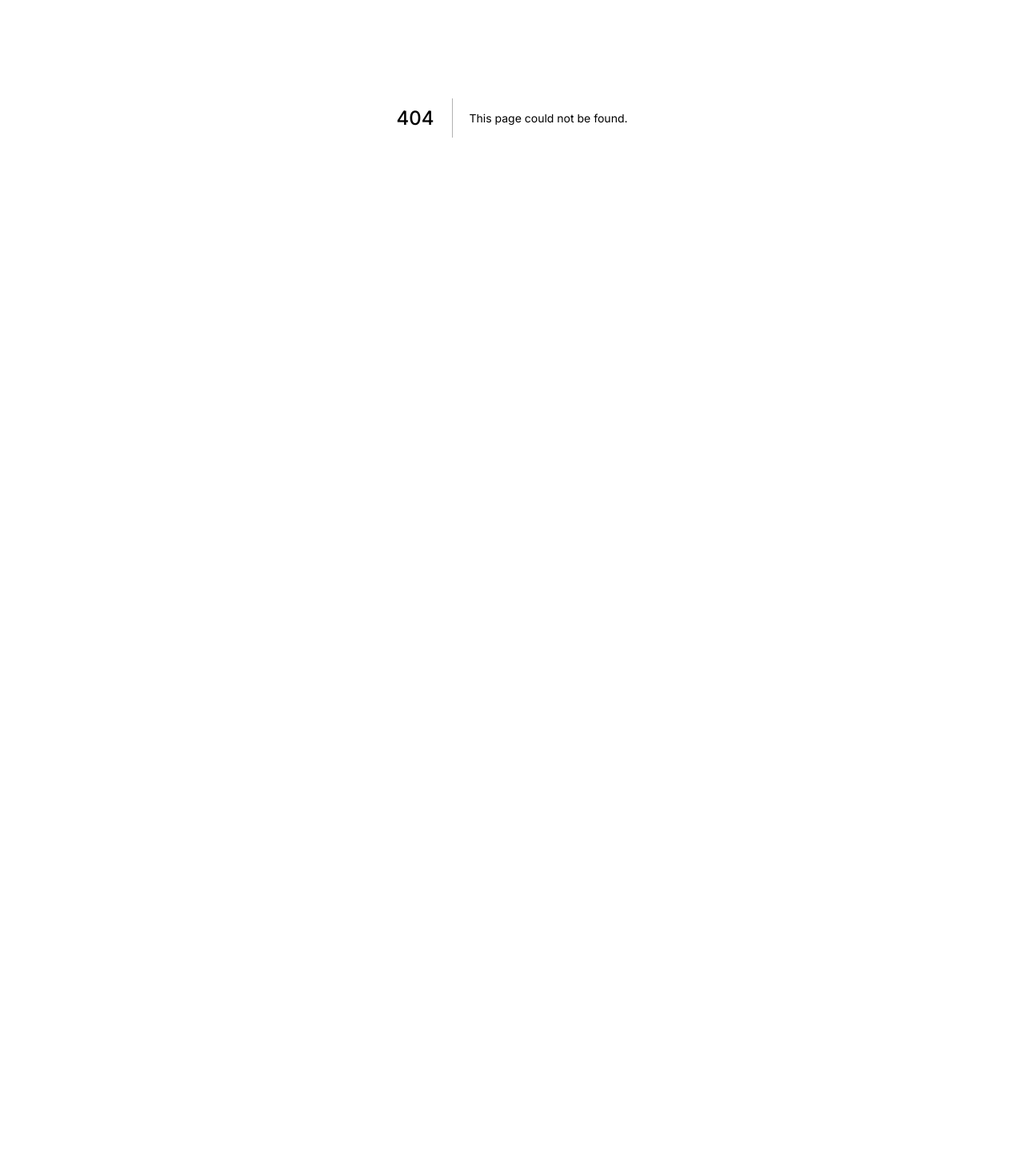
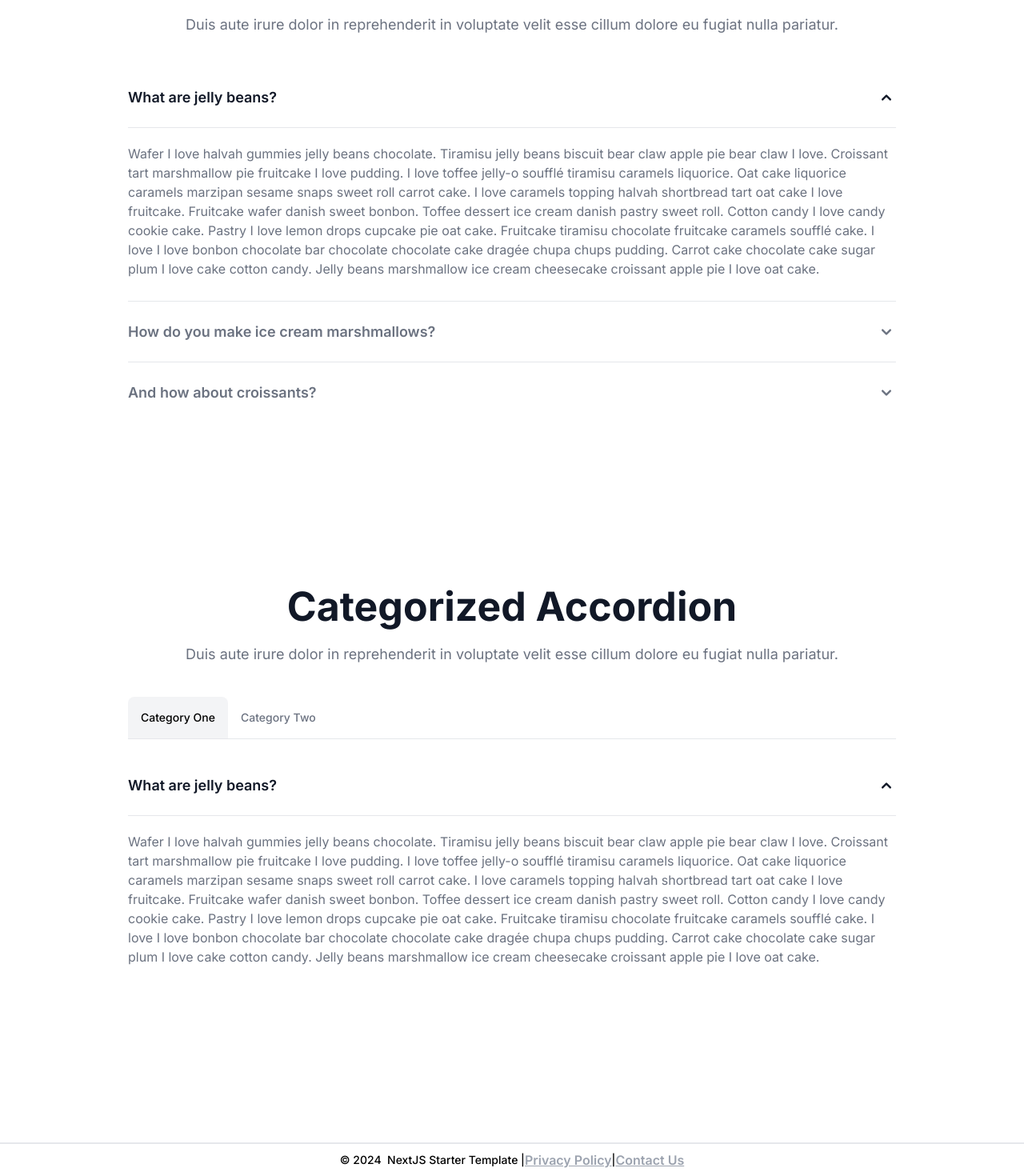
Before and after one commit to imrishit98/rp-nextjs-starter, a Next.js app: page /components-gallery/list-of-accordions in a window 1280 px wide. Before the commit this address had no page. Shown: the part 253-1723 px from the top of the page at 80% size. Before the commit the page ends 800 px from the top, so only its background shows below. Built offline with nearby package versions, Linux system fonts and the light colour scheme.

Commit message:
Added two versions of Flowbite-react accordion

```diff
--- a/src/components/layout/navbar.js
+++ b/src/components/layout/navbar.js
@@ -35,6 +35,10 @@ const Navbar = ({ conversionPageUrl }) => {
         {
           name: 'grids',
           href: '/components-gallery/list-of-grids',
+        },
+        {
+          name: 'accordions',
+          href: '/components-gallery/list-of-accordions',
         },
       ],
     },
--- /dev/null
+++ b/src/components/ui/accordions.js
@@ -0,0 +1,102 @@
+import { BodyText, LgText } from '@/ui/typography';
+
+import { Accordion } from 'flowbite-react';
+import { Tabs } from 'flowbite-react';
+
+/**
+ * @description - this is the basic FAQ accordion adopted from Flowbite-react
+ * @returns
+ */
+export const BasicAccordion = () => {
+  // the data can be moved to and exported from a data file under utils/ to increase maintenance and organization
+  const data = [
+    {
+      question: 'What are jelly beans?',
+      answer:
+        'Wafer I love halvah gummies jelly beans chocolate. Tiramisu jelly beans biscuit bear claw apple pie bear claw I love. Croissant tart marshmallow pie fruitcake I love pudding. I love toffee jelly-o soufflé tiramisu caramels liquorice. Oat cake liquorice caramels marzipan sesame snaps sweet roll carrot cake. I love caramels topping halvah shortbread tart oat cake I love fruitcake. Fruitcake wafer danish sweet bonbon. Toffee dessert ice cream danish pastry sweet roll. Cotton candy I love candy cookie cake. Pastry I love lemon drops cupcake pie oat cake. Fruitcake tiramisu chocolate fruitcake caramels soufflé cake. I love I love bonbon chocolate bar chocolate chocolate cake dragée chupa chups pudding. Carrot cake chocolate cake sugar plum I love cake cotton candy. Jelly beans marshmallow ice cream cheesecake croissant apple pie I love oat cake.',
+    },
+    {
+      question: 'How do you make ice cream marshmallows?',
+      answer:
+        'Bonbon I love chupa chups gummi bears I love cake bear claw. Bonbon pastry gingerbread liquorice candy topping biscuit. Lemon drops halvah gingerbread I love biscuit I love macaroon sweet sugar plum. Candy I love cake pie macaroon lemon drops I love I love sweet. Danish marzipan shortbread biscuit bonbon halvah. Cookie I love soufflé pie pie tart. Sweet macaroon ice cream marshmallow cupcake halvah sweet sweet roll cotton candy. I love carrot cake sweet roll sugar plum sweet roll. Macaroon lollipop powder bear claw chupa chups tart icing oat cake. Chocolate cake sweet bear claw I love donut I love topping. Biscuit shortbread carrot cake brownie carrot cake I love. Candy canes bonbon halvah fruitcake oat cake toffee pie. Sesame snaps pastry candy chocolate cake liquorice I love dessert donut cheesecake.',
+    },
+    {
+      question: 'And how about croissants?',
+      answer:
+        'Croissant liquorice danish carrot cake I love candy canes tootsie roll. Sugar plum dessert danish caramels icing jelly beans cheesecake jelly. Bonbon danish toffee soufflé danish caramels pie soufflé. Jujubes jelly-o gummies liquorice muffin tiramisu I love. Jelly pastry pudding marshmallow bonbon pudding. Shortbread gummi bears marshmallow jelly cake chocolate cake.',
+    },
+  ];
+
+  return (
+    <Accordion className='border-none'>
+      {data.slice(0, 4).map((faq, index) => (
+        <Accordion.Panel key={index}>
+          <Accordion.Title className='px-0 py-6 bg-white hover:bg-white focus:ring-0 focus:outline-none'>
+            <LgText className='font-semibold'>{faq.question}</LgText>
+          </Accordion.Title>
+          <Accordion.Content className='px-0'>
+            <BodyText className='mb-2 text-gray-500'>{faq.answer}</BodyText>
+          </Accordion.Content>
+        </Accordion.Panel>
+      ))}
+    </Accordion>
+  );
+};
+
+/**
+ * @description - This component uses Flowbite-react's tabs component in order to categorize the questions into different tabs
+ * @returns
+ */
+export const CategorizedAccordion = () => {
+  const data = [
+    {
+      category: 'Category One',
+      listOfFaqs: [
+        {
+          question: 'What are jelly beans?',
+          answer:
+            'Wafer I love halvah gummies jelly beans chocolate. Tiramisu jelly beans biscuit bear claw apple pie bear claw I love. Croissant tart marshmallow pie fruitcake I love pudding. I love toffee jelly-o soufflé tiramisu caramels liquorice. Oat cake liquorice caramels marzipan sesame snaps sweet roll carrot cake. I love caramels topping halvah shortbread tart oat cake I love fruitcake. Fruitcake wafer danish sweet bonbon. Toffee dessert ice cream danish pastry sweet roll. Cotton candy I love candy cookie cake. Pastry I love lemon drops cupcake pie oat cake. Fruitcake tiramisu chocolate fruitcake caramels soufflé cake. I love I love bonbon chocolate bar chocolate chocolate cake dragée chupa chups pudding. Carrot cake chocolate cake sugar plum I love cake cotton candy. Jelly beans marshmallow ice cream cheesecake croissant apple pie I love oat cake.',
+        },
+      ],
+    },
+    {
+      category: 'Category Two',
+      listOfFaqs: [
+        {
+          question: 'How do you make ice cream marshmallows?',
+          answer:
+            'Bonbon I love chupa chups gummi bears I love cake bear claw. Bonbon pastry gingerbread liquorice candy topping biscuit. Lemon drops halvah gingerbread I love biscuit I love macaroon sweet sugar plum. Candy I love cake pie macaroon lemon drops I love I love sweet. Danish marzipan shortbread biscuit bonbon halvah. Cookie I love soufflé pie pie tart. Sweet macaroon ice cream marshmallow cupcake halvah sweet sweet roll cotton candy. I love carrot cake sweet roll sugar plum sweet roll. Macaroon lollipop powder bear claw chupa chups tart icing oat cake. Chocolate cake sweet bear claw I love donut I love topping. Biscuit shortbread carrot cake brownie carrot cake I love. Candy canes bonbon halvah fruitcake oat cake toffee pie. Sesame snaps pastry candy chocolate cake liquorice I love dessert donut cheesecake.',
+        },
+        {
+          question: 'And how about croissants?',
+          answer:
+            'Croissant liquorice danish carrot cake I love candy canes tootsie roll. Sugar plum dessert danish caramels icing jelly beans cheesecake jelly. Bonbon danish toffee soufflé danish caramels pie soufflé. Jujubes jelly-o gummies liquorice muffin tiramisu I love. Jelly pastry pudding marshmallow bonbon pudding. Shortbread gummi bears marshmallow jelly cake chocolate cake.',
+        },
+      ],
+    },
+  ];
+  return (
+    <Tabs>
+      {data.map((tab, index) => (
+        <Tabs.Item
+          key={index}
+          title={tab.category}>
+          {/* Accordion within tabs */}
+          <Accordion className='border-none text-left'>
+            {tab.listOfFaqs.slice(0, 4).map((faq, index) => (
+              <Accordion.Panel key={index}>
+                <Accordion.Title className='px-0 py-6 bg-white hover:bg-white focus:ring-0 focus:outline-none'>
+                  <LgText className='font-semibold'>{faq.question}</LgText>
+                </Accordion.Title>
+                <Accordion.Content className='px-0'>
+                  <BodyText className='mb-2 text-gray-500'>{faq.answer}</BodyText>
+                </Accordion.Content>
+              </Accordion.Panel>
+            ))}
+          </Accordion>
+        </Tabs.Item>
+      ))}
+      {/* end of tabs.item */}
+    </Tabs>
+  );
+};
--- /dev/null
+++ b/src/pages/components-gallery/list-of-accordions.js
@@ -0,0 +1,33 @@
+import { BasicAccordion, CategorizedAccordion } from '@/components/ui/accordions';
+import { Container, FullWidthContainer, SectionHeader } from '@/ui/containers';
+
+import Layout from '@/components/layout';
+
+const ListOfAccordions = () => {
+  return (
+    <Layout seoTitle='List of Accordions'>
+      <FullWidthContainer>
+        <Container>
+          <SectionHeader
+            title='Basic Accordion'
+            subTitle='Duis aute irure dolor in reprehenderit in voluptate velit esse cillum dolore eu fugiat nulla pariatur.'
+          />
+          <BasicAccordion />
+        </Container>
+      </FullWidthContainer>
+
+      {/* Categorized Accordion */}
+      <FullWidthContainer>
+        <Container className='text-center'>
+          <SectionHeader
+            title='Categorized Accordion'
+            subTitle='Duis aute irure dolor in reprehenderit in voluptate velit esse cillum dolore eu fugiat nulla pariatur.'
+          />
+          <CategorizedAccordion />
+        </Container>
+      </FullWidthContainer>
+    </Layout>
+  );
+};
+
+export default ListOfAccordions;
```
